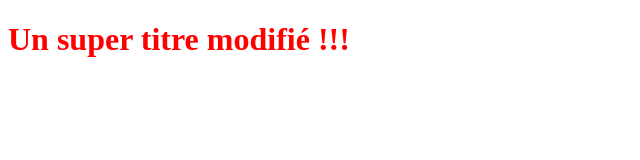
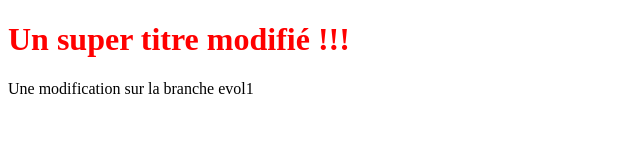
Before and after one commit to tophenet/exemple2, a plain HTML site: page index.html in a window 1280 px wide. Shown: the whole page, without its empty margins (0-640 px from the left). Drawn offline with Linux system fonts and the light colour scheme.

Commit message:
Premiere modification sur la branche evol1

```diff
--- a/index.html
+++ b/index.html
@@ -6,5 +6,6 @@
 </head>
 <body>
     <h1>Un super titre modifié !!!</h1>
+    <p>Une modification sur la branche evol1</p>
 </body>
 </html>
```
